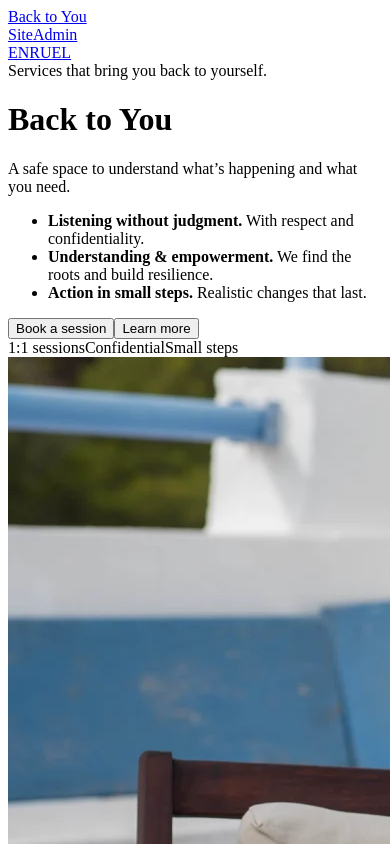
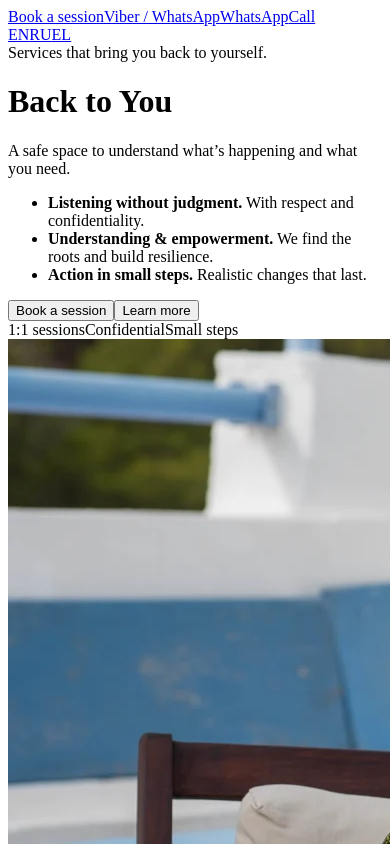
Before and after one commit to olithin/BacktoYou, a React (Vite) app: page /en in a window 390 px wide. Shown: the top 844 px of the page. Built offline with nearby package versions, Linux system fonts and the light colour scheme; the HTML template or start-up script is replaced by a standard one.

Commit message:
added phone

```diff
--- a/src/app/layout.tsx
+++ b/src/app/layout.tsx
@@ -1,14 +1,25 @@
 import React from "react";
-import { Link, NavLink, useLocation } from "react-router-dom";
+import { useLocation } from "react-router-dom";
 import { localeFromPathname, swapLocaleInPathname } from "./locale";
-import { t } from "./i18n";
+
+const PHONE_E164 = "+306975579283";
+const WA_NUMBER = "306975579283"; // WhatsApp wants digits only (no +)
+
+function ctaText(locale: "en" | "ru" | "el") {
+    if (locale === "ru") return "Записаться на сессию";
+    if (locale === "el") return "Κλείσε συνεδρία";
+    return "Book a session";
+}
+
+function small(locale: "en" | "ru" | "el") {
+    if (locale === "ru") return "Viber / WhatsApp";
+    if (locale === "el") return "Viber / WhatsApp";
+    return "Viber / WhatsApp";
+}
 
 export default function Layout(props: { children: React.ReactNode }) {
     const loc = useLocation();
     const locale = localeFromPathname(loc.pathname);
-
-  const siteTo = `/${locale}`;
-  const adminTo = `/${locale}/admin`;
 
     const langLink = (next: "en" | "ru" | "el") => swapLocaleInPathname(loc.pathname, next);
 
@@ -16,41 +27,50 @@ export default function Layout(props: { children: React.ReactNode }) {
         <div className="min-h-screen">
             <header className="sticky top-0 z-10 bg-white/80 backdrop-blur border-b border-zinc-200">
                 <div className="max-w-6xl mx-auto px-4 py-3 flex items-center justify-between gap-3">
-          <Link to={siteTo} className="font-semibold tracking-tight text-lg">
-            Back to You
-          </Link>
+                    <div className="flex items-center gap-2">
+                        <a
+                            href={`viber://chat?number=${encodeURIComponent(PHONE_E164)}`}
+                            className="inline-flex items-center gap-2 px-3 py-2 rounded-xl bg-zinc-900 text-white text-sm font-semibold hover:bg-zinc-800 transition"
+                            title={`${ctaText(locale)} (Viber)`}
+                        >
+                            {ctaText(locale)}
+                            <span className="text-white/75 text-xs font-medium">{small(locale)}</span>
+                        </a>
 
-          <div className="flex items-center gap-4">
-            <nav className="flex items-center gap-3 text-sm">
-              <NavLink
-                to={siteTo}
-                className={({ isActive }) => (isActive ? "font-semibold" : "text-zinc-600 hover:text-zinc-900")}
-                end
+                        <a
+                            href={`https://wa.me/${WA_NUMBER}`}
+                            target="_blank"
+                            rel="noreferrer"
+                            className="inline-flex items-center px-3 py-2 rounded-xl border border-zinc-200 bg-white text-sm font-semibold text-zinc-900 hover:bg-zinc-50 transition"
+                            title={`${ctaText(locale)} (WhatsApp)`}
                         >
-                {t(locale, "navSite")}
-              </NavLink>
-              <NavLink
-                to={adminTo}
-                className={({ isActive }) => (isActive ? "font-semibold" : "text-zinc-600 hover:text-zinc-900")}
+                            WhatsApp
+                        </a>
+
+                        <a
+                            href={`tel:${PHONE_E164}`}
+                            className="inline-flex items-center px-3 py-2 rounded-xl border border-zinc-200 bg-white text-sm font-semibold text-zinc-900 hover:bg-zinc-50 transition"
+                            title={`Call ${PHONE_E164}`}
                         >
-                {t(locale, "navAdmin")}
-              </NavLink>
-            </nav>
+                            Call
+                        </a>
+                    </div>
 
                     <div className="flex items-center gap-1 text-xs">
                         {(["en", "ru", "el"] as const).map((l) => (
-                <Link
+                            <a
                                 key={l}
-                  to={langLink(l)}
+                                href={langLink(l)}
                                 className={
                                     "px-2 py-1 rounded border " +
-                    (l === locale ? "bg-zinc-900 text-white border-zinc-900" : "bg-white text-zinc-700 border-zinc-200 hover:bg-zinc-50")
+                                    (l === locale
+                                        ? "bg-zinc-900 text-white border-zinc-900"
+                                        : "bg-white text-zinc-700 border-zinc-200 hover:bg-zinc-50")
                                 }
                             >
                                 {l.toUpperCase()}
-                </Link>
+                            </a>
                         ))}
-            </div>
                     </div>
                 </div>
             </header>
--- a/src/pages/HomePage.tsx
+++ b/src/pages/HomePage.tsx
@@ -1,4 +1,4 @@
-import React, { useEffect, useMemo, useState } from "react";
+import React, { useEffect, useMemo, useRef, useState } from "react";
 import { useParams } from "react-router-dom";
 import { Api } from "../app/api";
 import type { ContentModel, Locale, ServiceCard } from "../app/types";
@@ -209,12 +209,7 @@ function Lightbox(props: { open: boolean; src: string; title?: string; onClose:
     );
 }
 
-function AboutMedia(props: {
-    locale: Locale;
-    avatarUrls: string[];
-    diplomaUrl: string;
-    onOpen: (src: string, title?: string) => void;
-}) {
+function AboutMedia(props: { locale: Locale; avatarUrls: string[]; diplomaUrl: string; onOpen: (src: string, title?: string) => void }) {
     const copy: Record<Locale, { photos: string; diploma: string; note: string }> = {
         en: { photos: "Photos", diploma: "Diploma", note: "Tap to zoom" },
         ru: { photos: "Фото", diploma: "Диплом", note: "Нажмите, чтобы увеличить" },
@@ -226,7 +221,6 @@ function AboutMedia(props: {
 
     return (
         <div className="mb-6">
-            {/* FE: Local animation (no global CSS edits required). */}
             <style>{`
                 @keyframes vvFloat {
                     0% { transform: translateY(0px); }
@@ -248,13 +242,10 @@ function AboutMedia(props: {
             </div>
 
             <div className="mt-4 flex flex-col sm:flex-row gap-4">
-                {/* Avatars */}
                 <div className="flex items-center gap-4">
                     {[0, 1, 2].map((i) => {
                         const src = avatars[i];
                         const empty = !src;
-
-                        // FE: Tiny stagger so they don't float in sync.
                         const delayMs = i * 120;
 
                         return (
@@ -278,22 +269,15 @@ function AboutMedia(props: {
                                 disabled={!src}
                             >
                                 {src ? (
-                                    <img
-                                        src={src}
-                                        alt=""
-                                        className="w-full h-full object-cover transition duration-300 group-hover:scale-[1.05]"
-                                    />
+                                    <img src={src} alt="" className="w-full h-full object-cover transition duration-300 group-hover:scale-[1.05]" />
                                 ) : null}
 
-                                {/* FE: Boutique ring on hover */}
                                 <span className="pointer-events-none absolute inset-0 rounded-full ring-0 ring-[var(--ring)] transition group-hover:ring-4" />
 
-                                {/* FE: Shine sweep */}
                                 <span className="pointer-events-none absolute inset-0 opacity-[0.42]">
                                     <span className="absolute -top-8 left-1/4 h-14 w-36 rotate-12 bg-gradient-to-r from-white/0 via-white/60 to-white/0 blur-xl transition duration-300 group-hover:opacity-[0.7]" />
                                 </span>
 
-                                {/* FE: small hint chip */}
                                 {!empty ? (
                                     <span className="pointer-events-none absolute bottom-2 left-1/2 -translate-x-1/2">
                                         <span className="px-2 py-0.5 rounded-full text-[10px] font-semibold bg-white/70 backdrop-blur border border-black/10 text-zinc-700">
@@ -306,7 +290,6 @@ function AboutMedia(props: {
                     })}
                 </div>
 
-                {/* Diploma */}
                 <div className="flex-1">
                     <div className="rounded-2xl border border-black/10 bg-white/55 p-3 flex items-center gap-4">
                         <div className="text-sm">
@@ -334,6 +317,117 @@ function AboutMedia(props: {
                         </div>
                     </div>
                 </div>
+            </div>
+        </div>
+    );
+}
+
+// ======= UX: reveal + skeleton (lightweight) =======
+
+function useReducedMotion() {
+    const reduced = useMemo(() => {
+        if (typeof window === "undefined") return false;
+        return window.matchMedia?.("(prefers-reduced-motion: reduce)")?.matches ?? false;
+    }, []);
+    return reduced;
+}
+
+function Reveal(props: { children: React.ReactNode; className?: string }) {
+    const ref = useRef<HTMLDivElement | null>(null);
+    const [seen, setSeen] = useState(false);
+    const reduce = useReducedMotion();
+
+    useEffect(() => {
+        const el = ref.current;
+        if (!el || seen || reduce) return;
+
+        const io = new IntersectionObserver(
+            (entries) => {
+                const e = entries[0];
+                if (e?.isIntersecting) {
+                    setSeen(true);
+                    io.disconnect();
+                }
+            },
+            { threshold: 0.12 }
+        );
+
+        io.observe(el);
+        return () => io.disconnect();
+    }, [seen, reduce]);
+
+    const cls =
+        "transition-all duration-500 ease-out will-change-transform " +
+        (props.className ? props.className + " " : "") +
+        (reduce ? "opacity-100 translate-y-0" : seen ? "opacity-100 translate-y-0" : "opacity-0 translate-y-3");
+
+    return (
+        <div ref={ref} className={cls}>
+            {props.children}
+        </div>
+    );
+}
+
+function SkeletonLine(props: { w?: string }) {
+    return <div className={"h-3 rounded-full bg-zinc-200/70 animate-pulse " + (props.w ?? "w-full")} />;
+}
+
+function SkeletonCard() {
+    return (
+        <Card className="p-7 md:p-8">
+            <div className="flex items-center gap-3">
+                <div className="h-10 w-10 rounded-xl bg-zinc-200/70 animate-pulse" />
+                <div className="flex-1 space-y-2">
+                    <SkeletonLine w="w-2/3" />
+                    <SkeletonLine w="w-1/3" />
+                </div>
+            </div>
+            <div className="mt-6 space-y-3">
+                <SkeletonLine />
+                <SkeletonLine w="w-11/12" />
+                <SkeletonLine w="w-10/12" />
+                <SkeletonLine w="w-9/12" />
+            </div>
+            <div className="mt-6 grid grid-cols-2 gap-3">
+                <div className="h-10 rounded-xl bg-zinc-200/70 animate-pulse" />
+                <div className="h-10 rounded-xl bg-zinc-200/70 animate-pulse" />
+            </div>
+        </Card>
+    );
+}
+
+function HomeSkeleton() {
+    return (
+        <div className="max-w-6xl mx-auto px-4 sm:px-6 lg:px-8 space-y-14">
+            <SkeletonCard />
+            <div className="grid lg:grid-cols-[1.35fr,0.65fr] gap-5 items-start">
+                <SkeletonCard />
+                <div className="space-y-5">
+                    <Card className="p-6">
+                        <SkeletonLine w="w-1/3" />
+                        <div className="mt-4 space-y-2">
+                            <SkeletonLine />
+                            <SkeletonLine w="w-10/12" />
+                            <SkeletonLine w="w-9/12" />
+                        </div>
+                    </Card>
+                    <Card className="p-6">
+                        <SkeletonLine w="w-1/2" />
+                        <div className="mt-4 space-y-2">
+                            <SkeletonLine />
+                            <SkeletonLine w="w-11/12" />
+                            <SkeletonLine w="w-8/12" />
+                        </div>
+                    </Card>
+                </div>
+            </div>
+            <div className="grid md:grid-cols-2 gap-5">
+                <Card className="p-5">
+                    <div className="h-24 rounded-2xl bg-zinc-200/70 animate-pulse" />
+                </Card>
+                <Card className="p-5">
+                    <div className="h-24 rounded-2xl bg-zinc-200/70 animate-pulse" />
+                </Card>
             </div>
         </div>
     );
@@ -421,11 +515,7 @@ export default function HomePage() {
     }
 
     if (!model) {
-        return (
-            <Card className="p-6">
-                <div className="text-zinc-600">{t(locale, "loading")}</div>
-            </Card>
-        );
+        return <HomeSkeleton />;
     }
 
     const { about, services: servicesBlock, cta, footer } = model.blocks;
@@ -435,8 +525,11 @@ export default function HomePage() {
 
     return (
         <div className="max-w-6xl mx-auto px-4 sm:px-6 lg:px-8 space-y-14">
+            <Reveal>
                 <Hero model={model} />
+            </Reveal>
 
+            <Reveal>
                 <section id="about">
                     <SectionTitle title={about.title} />
 
@@ -457,7 +550,9 @@ export default function HomePage() {
                         </div>
                     </div>
                 </section>
+            </Reveal>
 
+            <Reveal>
                 <section id="services">
                     <SectionTitle title={servicesBlock.title} subtitle={servicesBlock.subtitle} />
                     <div className="grid md:grid-cols-2 gap-5">
@@ -466,7 +561,9 @@ export default function HomePage() {
                         ))}
                     </div>
                 </section>
+            </Reveal>
 
+            <Reveal>
                 <section id="cta">
                     <SectionTitle title={cta.title} />
                     <Card className="p-7 md:p-8 grid md:grid-cols-2 gap-6 items-start">
@@ -476,7 +573,9 @@ export default function HomePage() {
                         </div>
                     </Card>
                 </section>
+            </Reveal>
 
+            <Reveal>
                 <section id="footer">
                     <SectionTitle title={footer.title} />
                     <Card className="p-7 md:p-8">
@@ -484,6 +583,7 @@ export default function HomePage() {
                         <div className="text-xs text-zinc-600 mt-5">{t(locale, "localNote")}</div>
                     </Card>
                 </section>
+            </Reveal>
 
             <Lightbox open={lightbox.open} src={lightbox.src} title={lightbox.title} onClose={() => setLightbox({ open: false, src: "" })} />
         </div>
```
Lines whose indentation alone changed are shown as unchanged.
